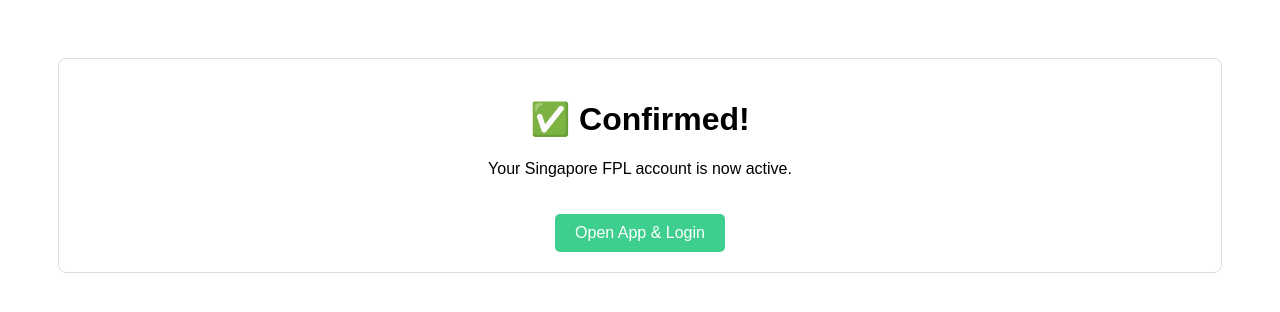
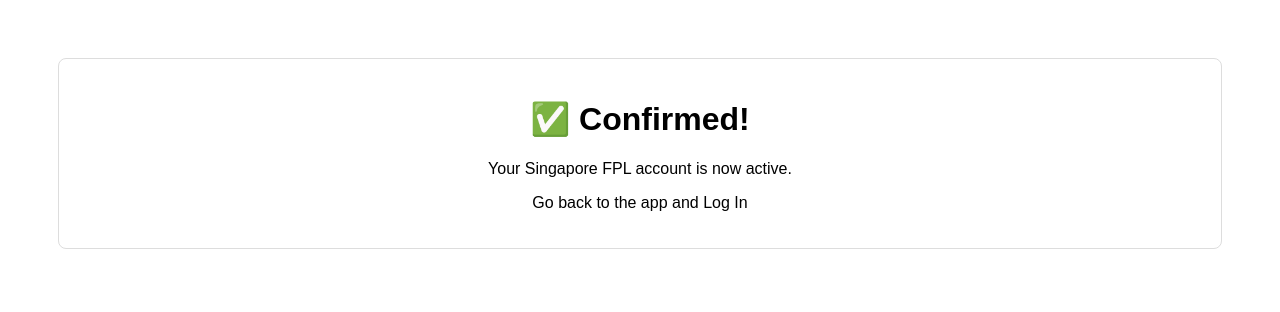
Before and after one commit to smaosn/sfpl-signup-success, a plain HTML site: page index.html in a window 1280 px wide. Drawn offline with Linux system fonts and the light colour scheme.

Commit message:
Update index.html

```diff
--- a/index.html
+++ b/index.html
@@ -13,7 +13,7 @@
     <div class="card">
         <h1>✅ Confirmed!</h1>
         <p>Your Singapore FPL account is now active.</p>
-        <a href="exp://192.168.x.x:8081" class="button">Open App & Login</a>
+        <p>Go back to the app and Log In</p>
     </div>
 </body>
 </html>
```
